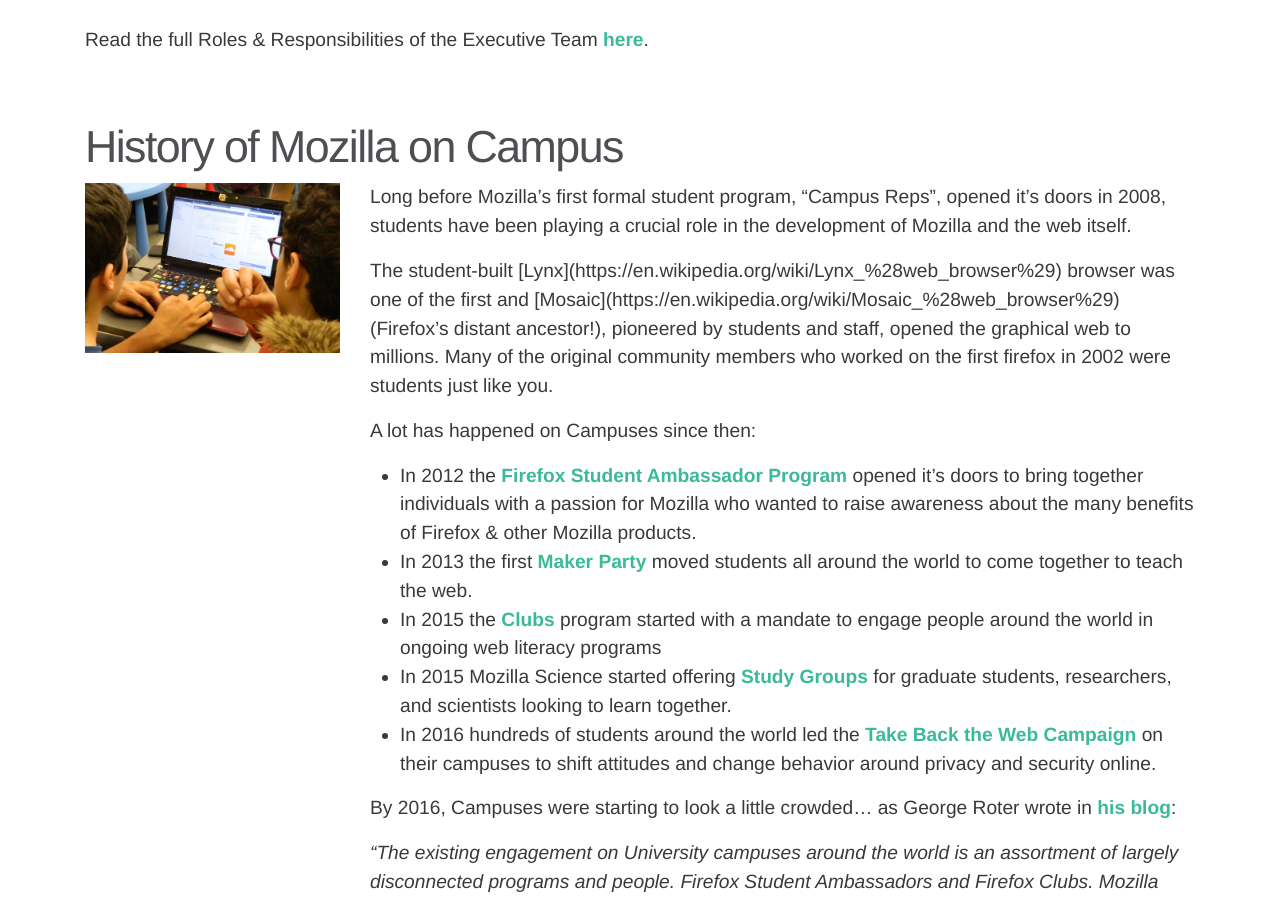
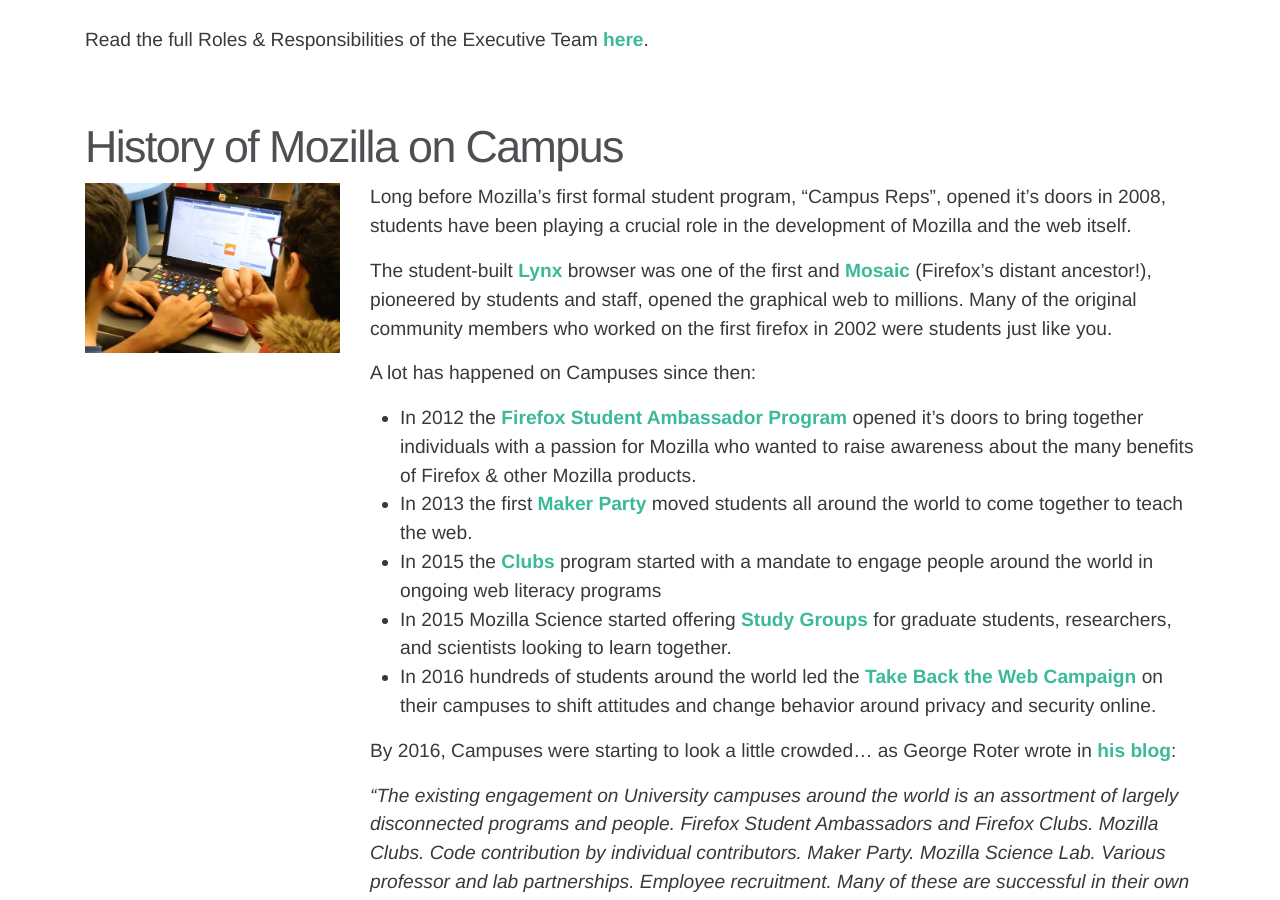
Before and after one commit to mozilla/mozilla-campus-clubs, a Jekyll site: the page built from _pages/about.md, in a window 1280 px wide and 900 px high, scrolled down 3058 px. Built offline with Jekyll 4.4.1, drawn with Linux system fonts in a browser that asks for light colours; some web fonts are replaced; part of the change alters nothing that is shown.

Commit message:
[Fixes #4] Fix links on about page

```diff
--- a/_pages/about.md
+++ b/_pages/about.md
@@ -143,7 +143,7 @@ Read the full Roles & Responsibilities of the Executive Team [here](https://docs
   <div class="col-md-9">
     <p>Long before Mozilla’s first formal student program, “Campus Reps”, opened it’s doors in 2008,  students have been playing a crucial role in the development of Mozilla and the web itself.</p>
 
-    <p>The student-built [Lynx](https://en.wikipedia.org/wiki/Lynx_%28web_browser%29) browser was one of the first and [Mosaic](https://en.wikipedia.org/wiki/Mosaic_%28web_browser%29) (Firefox’s distant ancestor!), pioneered by students and staff, opened the graphical web to millions. Many of the original community members who worked on the first firefox in 2002 were students just like you.</p>
+    <p>The student-built <a href="https://en.wikipedia.org/wiki/Lynx_%28web_browser%29" target="_blank">Lynx</a> browser was one of the first and <a href="https://en.wikipedia.org/wiki/Mosaic_%28web_browser%29" target="_blank">Mosaic</a> (Firefox’s distant ancestor!), pioneered by students and staff, opened the graphical web to millions. Many of the original community members who worked on the first firefox in 2002 were students just like you.</p>
 
     <p>A lot has happened on Campuses since then:</p>
 
```
